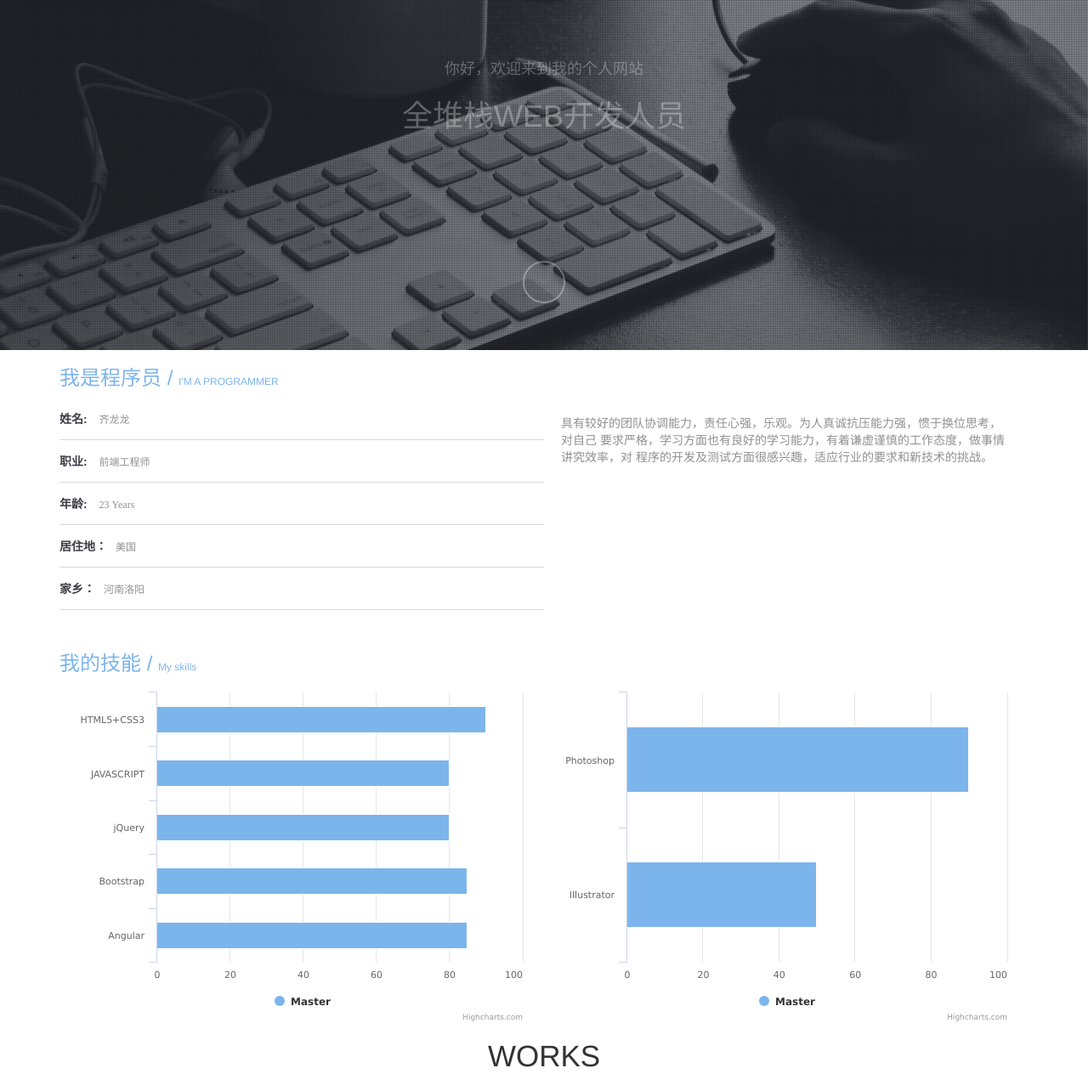
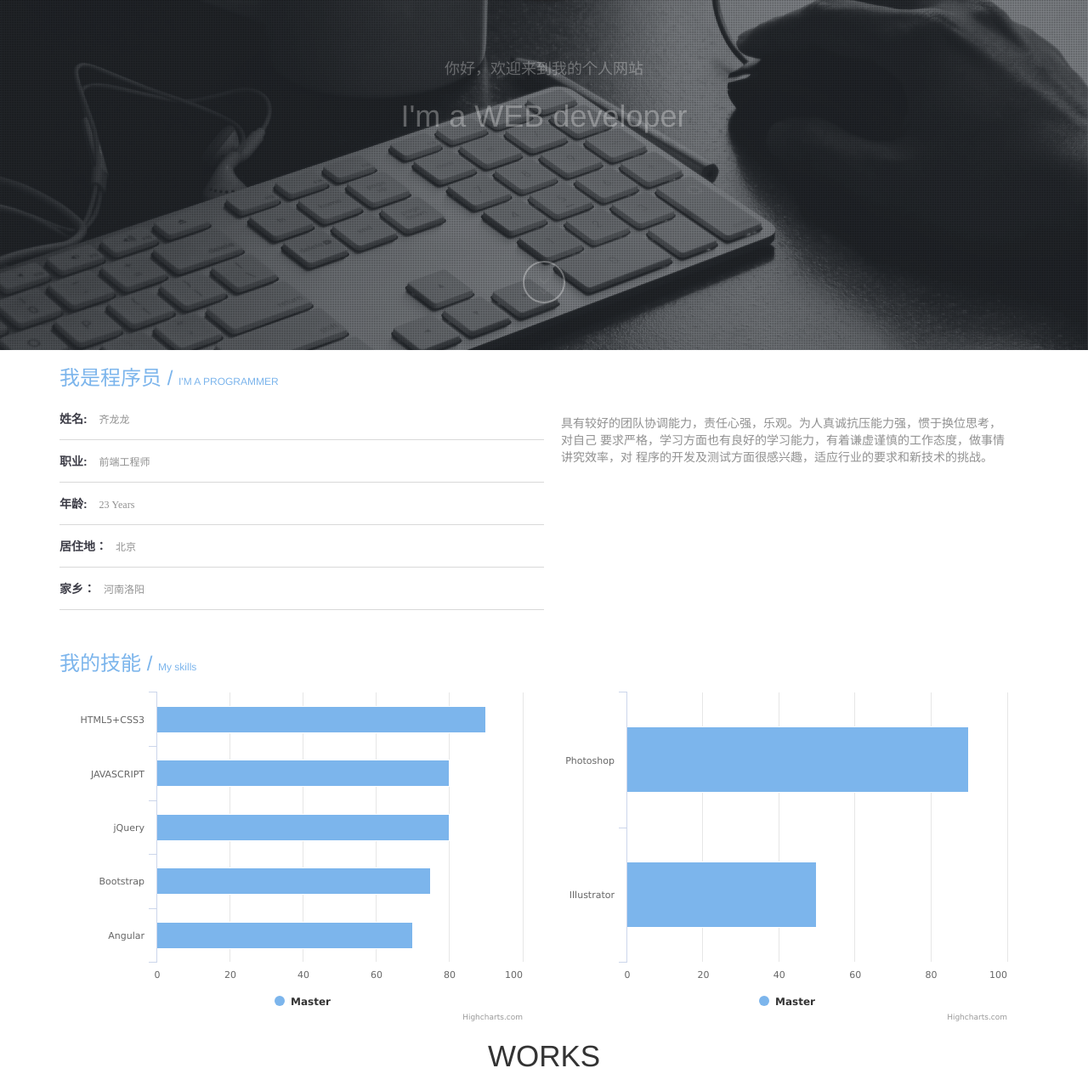
Before and after one commit to wolibaobao/qilong.github.io, a plain HTML site: page index.html in a window 1280 px wide. Shown: the part 388-1665 px from the top of the page at 85% size. Drawn offline with nearby package versions, Linux system fonts and the light colour scheme.

Commit message:
Signed-off-by: safds <958488568@qq.com>

```diff
--- a/index.html
+++ b/index.html
@@ -20,7 +20,7 @@
 			<div class="home-overlay"></div>
 			<div class="wz">
 				<h4>你好，欢迎来到我的个人网站</h4>
-				<h1>全堆栈WEB开发人员</h1>
+				<h1>I'm a WEB developer</h1>
 			</div>
 		</div>
 		<div class="container" style="background: #fff;height: 100%;margin: 0 auto;">
@@ -31,7 +31,7 @@
 						<li>姓名: <span>齐龙龙</span></li>
 						<li>职业: <span>前端工程师</span></li>
 						<li>年龄: <span>23 Years</span></li>
-						<li>居住地：<span>美国</span></li>
+						<li>居住地：<span>北京</span></li>
 						<li>家乡：<span>河南洛阳</span></li>
 					</ul>
 				</div>
--- a/js/tubiao.js
+++ b/js/tubiao.js
@@ -25,7 +25,7 @@ $(function () {
         },
         series: [{
             name: 'Master',
-            data: [90, 80, 80, 85, 85]
+            data: [90, 80, 80, 75, 70]
         }]
     });
     $('#container2').highcharts({
```
